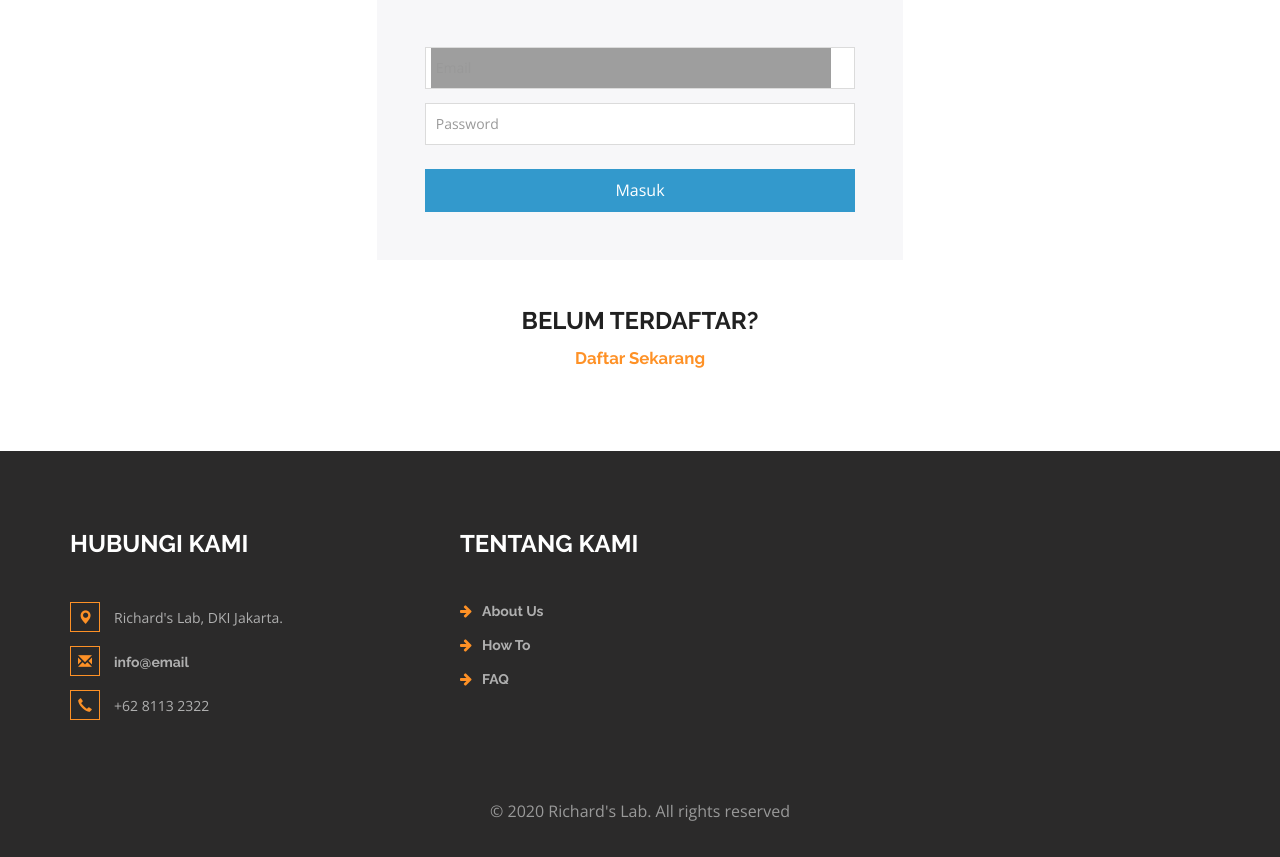
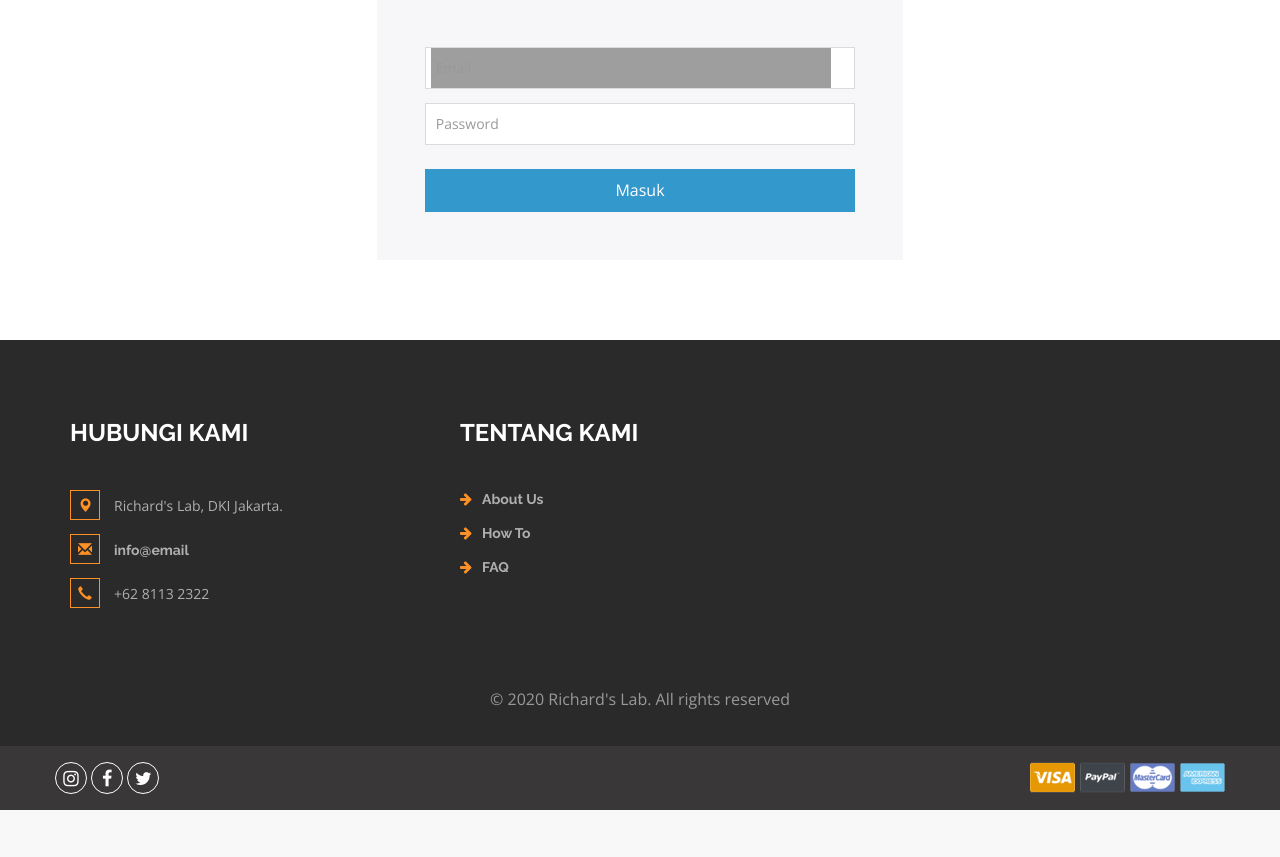
Before and after one commit to Bagusbachtiar/tokomebelapp, a PHP site: page /login.php in a window 1280 px wide. Shown: the part 486-1343 px from the top of the page. After the commit the page ends 1296 px from the top, so only its background shows below. Run offline with PHP 8.4, Linux system fonts and the light colour scheme; data comes from the database, SQL or seed files in the repository; grey boxes are pictures that could not be loaded.

Commit message:
minor change

```diff
--- a/login.php
+++ b/login.php
@@ -191,8 +191,8 @@
 					<input type="submit" name="login" value="Masuk">
 				</form>
 			</div>
-			<h4>Belum terdaftar?</h4>
-			<p><a href="registered.php">Daftar Sekarang</a></p>
+			<!-- <h4>Belum terdaftar?</h4>
+			<p><a href="registered.php">Daftar Sekarang</a></p> -->
 		</div>
 	</div>
 <!-- //login -->
```
